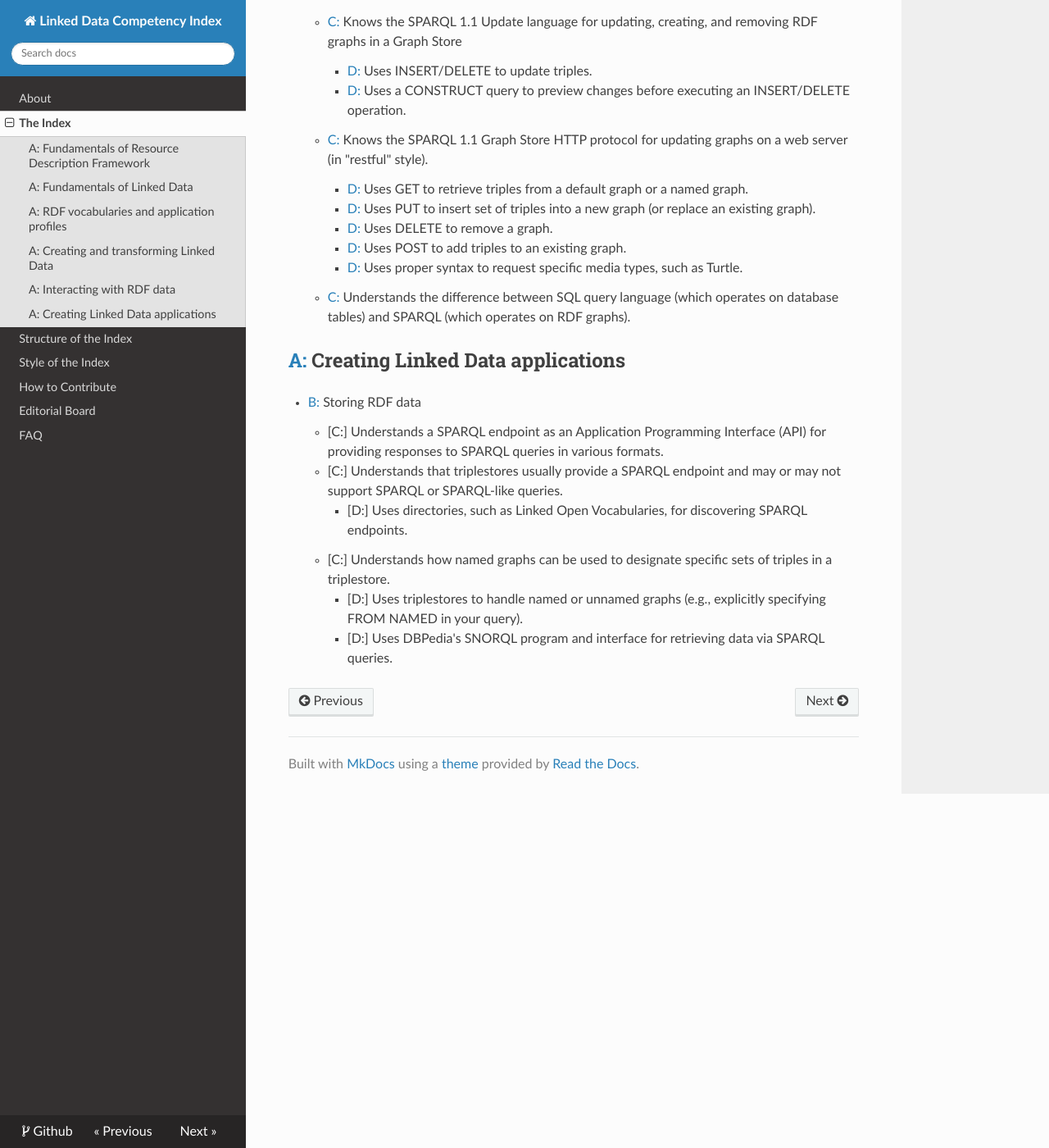
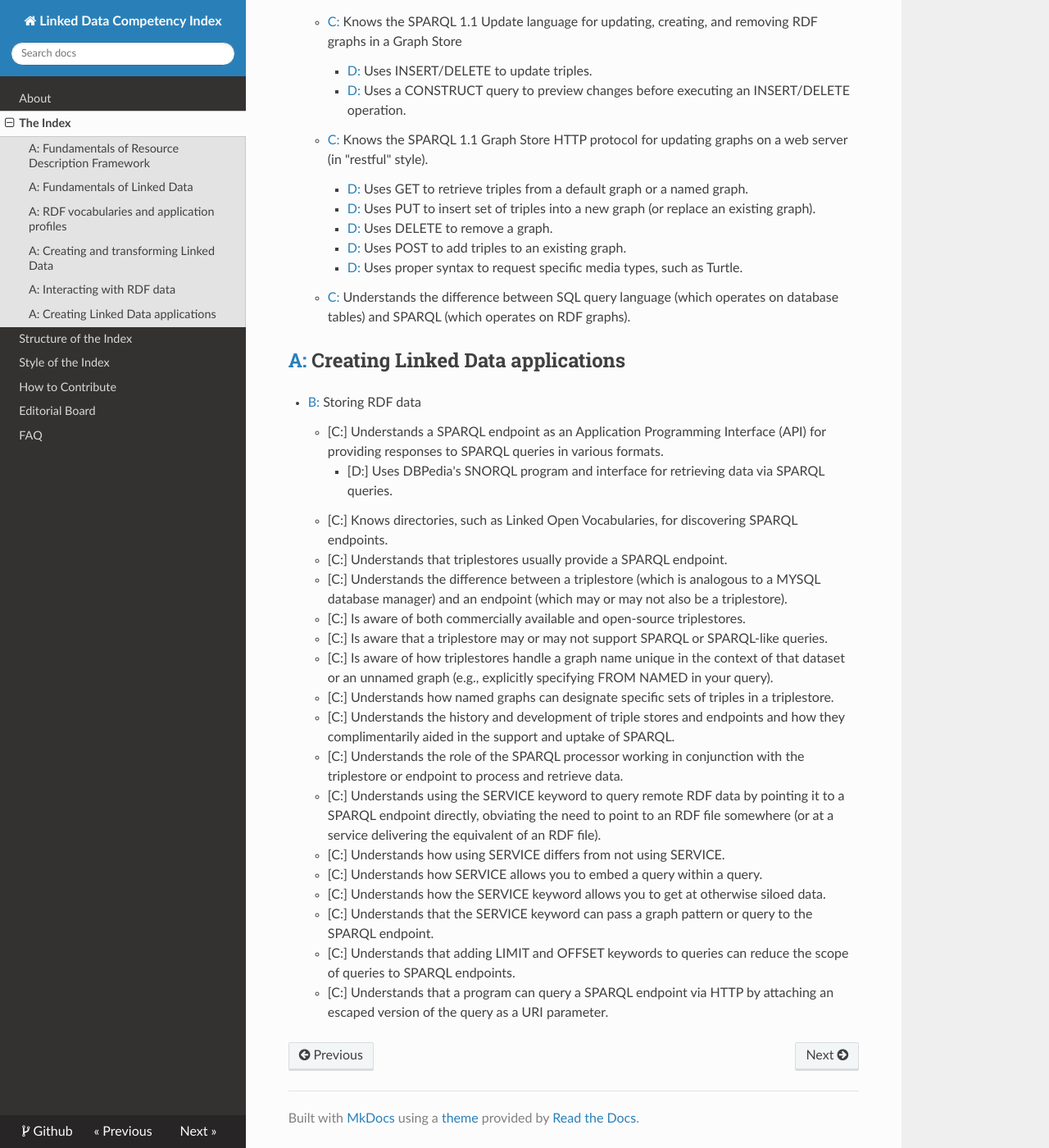
Before and after one commit to dcmi/ldci, an MkDocs documentation site: the page built from docs/D2695955.md, in a window 1280 px wide and 1400 px high, scrolled down 8449 px. Shown: the whole window at 82% size. Built offline with MkDocs 1.6.1, drawn with Linux system fonts in a browser that asks for light colours; nearby versions of some CDN libraries; old or Windows-style settings are respelled for this version of MkDocs.

Commit message:
Debbie pull request - as per her revision (lightly edited)

```diff
--- a/docs/D2695955.md
+++ b/docs/D2695955.md
@@ -226,8 +226,20 @@ Note: Hover over a code to see its URI.  Click on a code to visit its full defin
 ## [A:](http://asn.desire2learn.com/resources/S2696024) Creating Linked Data applications
 * [B:](http://asn.desire2learn.com/resources/S2696092) Storing RDF data
     * [C:] Understands a SPARQL endpoint as an Application Programming Interface (API) for providing responses to SPARQL queries in various formats.
-    * [C:] Understands that triplestores usually provide a SPARQL endpoint and may or may not support SPARQL or SPARQL-like queries.
-        * [D:] Uses directories, such as Linked Open Vocabularies, for discovering SPARQL endpoints.
-    * [C:] Understands how named graphs can be used to designate specific sets of triples in a triplestore.
-        * [D:] Uses triplestores to handle named or unnamed graphs (e.g., explicitly specifying FROM NAMED in your query).
         * [D:] Uses DBPedia's SNORQL program and interface for retrieving data via SPARQL queries.
+    * [C:] Knows directories, such as Linked Open Vocabularies, for discovering SPARQL endpoints.
+    * [C:] Understands that triplestores usually provide a SPARQL endpoint.
+    * [C:] Understands the difference between a triplestore (which is analogous to a MYSQL database manager) and an endpoint (which may or may not also be a triplestore).
+    * [C:] Is aware of both commercially available and open-source triplestores.
+    * [C:] Is aware that a triplestore may or may not support SPARQL or SPARQL-like queries.
+    * [C:] Is aware of how triplestores handle a graph name unique in the context of that dataset or an unnamed graph (e.g., explicitly specifying FROM NAMED in your query).
+    * [C:] Understands how named graphs can designate specific sets of triples in a triplestore.
+    * [C:] Understands the history and development of triple stores and endpoints and how they complimentarily aided in the support and uptake of SPARQL.
+    * [C:] Understands the role of the SPARQL processor working in conjunction with the triplestore or endpoint to process and retrieve data.
+    * [C:] Understands using the SERVICE keyword to query remote RDF data by pointing it to a SPARQL endpoint directly, obviating the need to point to an RDF file somewhere (or at a service delivering the equivalent of an RDF file).
+    * [C:] Understands how using SERVICE differs from not using SERVICE.
+    * [C:] Understands how SERVICE allows you to embed a query within a query.
+    * [C:] Understands how the SERVICE keyword allows you to get at otherwise siloed data.
+    * [C:] Understands that the SERVICE keyword can pass a graph pattern or query to the SPARQL endpoint.
+    * [C:] Understands that adding LIMIT and OFFSET keywords to queries can reduce the scope of queries to SPARQL endpoints.
+    * [C:] Understands that a program can query a SPARQL endpoint via HTTP by attaching an escaped version of the query as a URI parameter.
```
